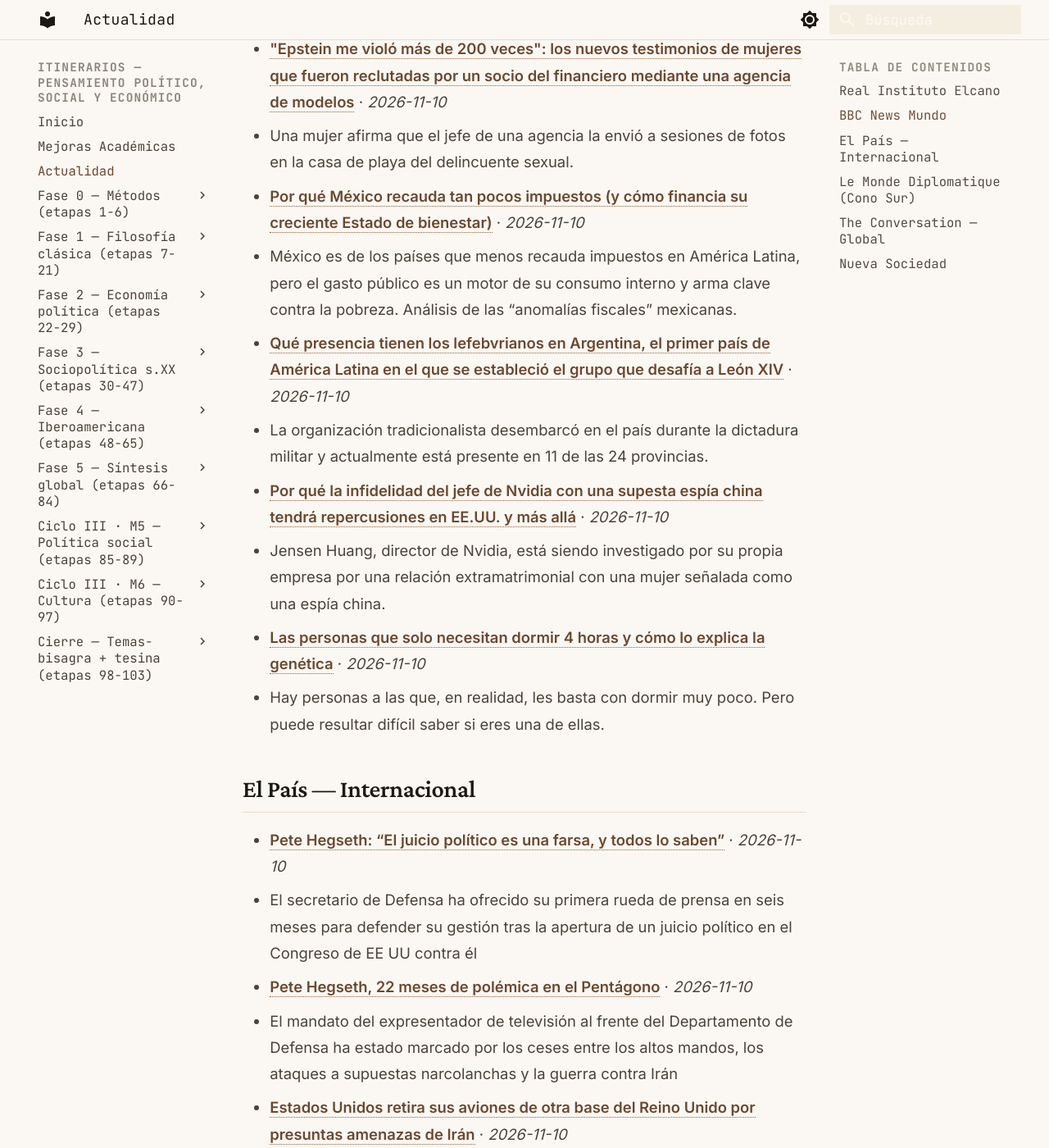
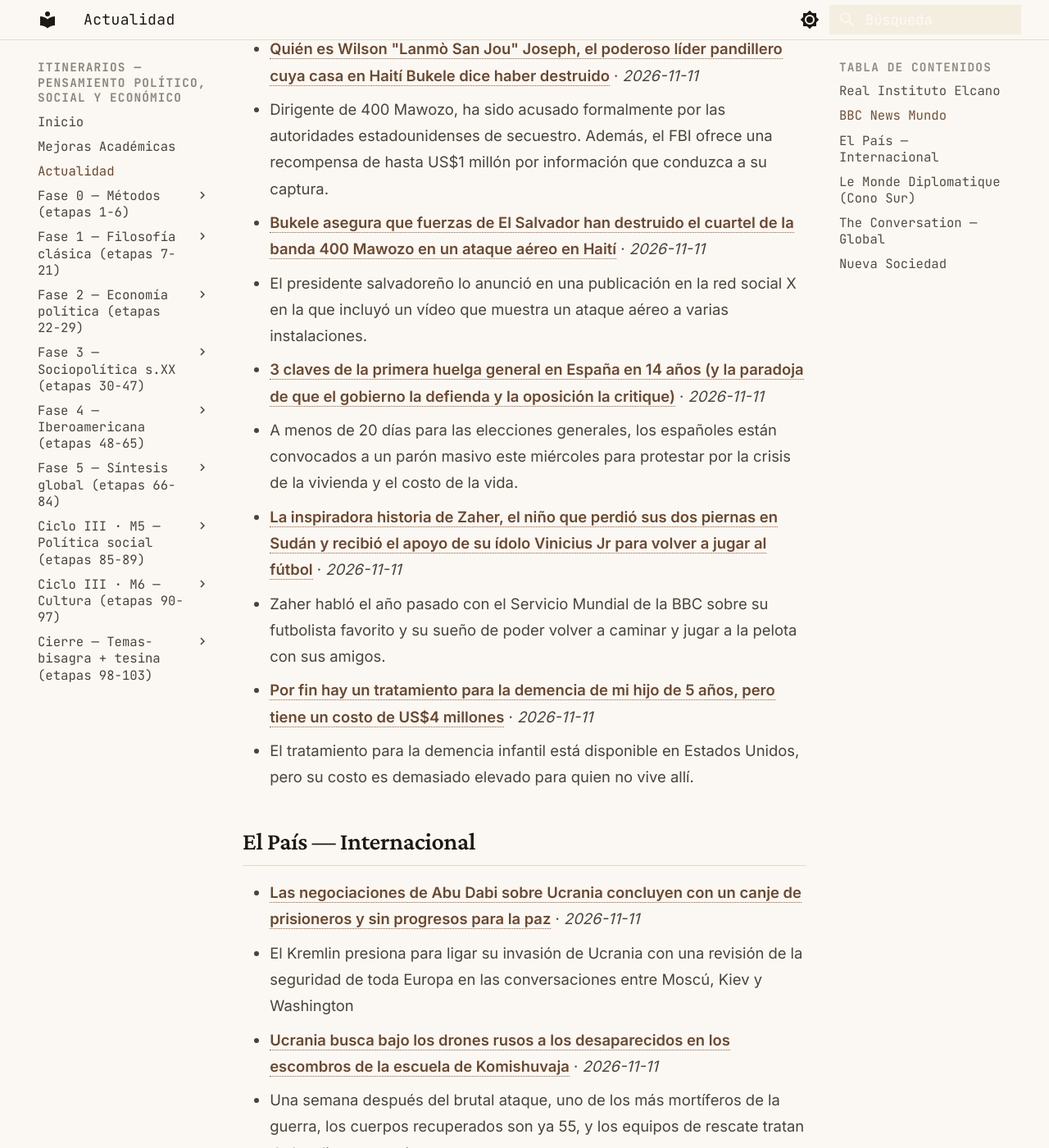
Before and after one commit to MrSpagVi/Curso, an MkDocs documentation site: the page built from docs/actualidad.md, in a window 1280 px wide and 1400 px high, scrolled down 855 px. Shown: the whole window at 82% size. Built offline with MkDocs 1.6.1 and Material for MkDocs 9.7.7, drawn with Linux system fonts in a browser that asks for light colours; some of the changed text lies outside the part shown.

Commit message:
auto: actualidad 2026-11-11

```diff
--- a/docs/actualidad.md
+++ b/docs/actualidad.md
@@ -6,7 +6,7 @@ title: Actualidad
 
 Últimos titulares de fuentes que dictan agenda en ciencia política y geopolítica. Actualizado automáticamente cada día (vía GitHub Actions).
 
-_Última actualización: 2026-11-10 13:59 UTC_
+_Última actualización: 2026-11-11 13:16 UTC_
 
 !!! tip "Ritual mensual — #actualidad"
     El último sábado de cada mes: agarrá **un** titular de los de abajo y escribí **300 palabras** aplicándole **2 autores** del último mes que leíste. ¿Qué diría cada uno? ¿En qué chocan? No resumas la noticia — usala como caso para pensar con las herramientas que venís construyendo. Guardá el texto con el tag `#actualidad` en tu sistema de notas. Esto convierte la teoría en criterio sobre la coyuntura: el objetivo del plan no es citar a Maquiavelo, es leer el presente con él.
@@ -17,25 +17,25 @@ _Sin datos en esta ejecución. Visitar fuente: [https://www.realinstitutoelcano.
 
 ## BBC News Mundo
 
-- **["Epstein me violó más de 200 veces": los nuevos testimonios de mujeres que fueron reclutadas por un socio del financiero mediante una agencia de modelos](https://www.bbc.com/mundo/articles/cq0mem48n7yzo?at_medium=RSS&at_campaign=rss)** · *2026-11-10*
-  - Una mujer afirma que el jefe de una agencia la envió a sesiones de fotos en la casa de playa del delincuente sexual.
-- **[Por qué México recauda tan pocos impuestos (y cómo financia su creciente Estado de bienestar)](https://www.bbc.com/mundo/articles/cm4g109r03npo?at_medium=RSS&at_campaign=rss)** · *2026-11-10*
-  - México es de los países que menos recauda impuestos en América Latina, pero el gasto público es un motor de su consumo interno y arma clave contra la pobreza. Análisis de las “anomalías fiscales” mexicanas.
-- **[Qué presencia tienen los lefebvrianos en Argentina, el primer país de América Latina en el que se estableció el grupo que desafía a León XIV](https://www.bbc.com/mundo/articles/cwp8gg9e0nn7o?at_medium=RSS&at_campaign=rss)** · *2026-11-10*
-  - La organización tradicionalista desembarcó en el país durante la dictadura militar y actualmente está presente en 11 de las 24 provincias.
-- **[Por qué la infidelidad del jefe de Nvidia con una supesta espía china tendrá repercusiones en EE.UU. y más allá](https://www.bbc.com/mundo/articles/c6p9g97x540jo?at_medium=RSS&at_campaign=rss)** · *2026-11-10*
-  - Jensen Huang, director de Nvidia, está siendo investigado por su propia empresa por una relación extramatrimonial con una mujer señalada como una espía china.
-- **[Las personas que solo necesitan dormir 4 horas y cómo lo explica la genética](https://www.bbc.com/mundo/articles/c678pgk14kedo?at_medium=RSS&at_campaign=rss)** · *2026-11-10*
-  - Hay personas a las que, en realidad, les basta con dormir muy poco. Pero puede resultar difícil saber si eres una de ellas.
+- **[Quién es Wilson "Lanmò San Jou" Joseph, el poderoso líder pandillero cuya casa en Haití Bukele dice haber destruido](https://www.bbc.com/mundo/articles/cmzx96kk0ly7o?at_medium=RSS&at_campaign=rss)** · *2026-11-11*
+  - Dirigente de 400 Mawozo, ha sido acusado formalmente por las autoridades estadounidenses de secuestro. Además, el FBI ofrece una recompensa de hasta US$1 millón por información que conduzca a su captura.
+- **[Bukele asegura que fuerzas de El Salvador han destruido el cuartel de la banda 400 Mawozo en un ataque aéreo en Haití](https://www.bbc.com/mundo/articles/c98r7xd65z7ko?at_medium=RSS&at_campaign=rss)** · *2026-11-11*
+  - El presidente salvadoreño lo anunció en una publicación en la red social X en la que incluyó un vídeo que muestra un ataque aéreo a varias instalaciones.
+- **[3 claves de la primera huelga general en España en 14 años (y la paradoja de que el gobierno la defienda y la oposición la critique)](https://www.bbc.com/mundo/articles/cmlyly7jwq24o?at_medium=RSS&at_campaign=rss)** · *2026-11-11*
+  - A menos de 20 días para las elecciones generales, los españoles están convocados a un parón masivo este miércoles para protestar por la crisis de la vivienda y el costo de la vida.
+- **[La inspiradora historia de Zaher, el niño que perdió sus dos piernas en Sudán y recibió el apoyo de su ídolo Vinicius Jr para volver a jugar al fútbol](https://www.bbc.com/mundo/articles/c69q8gxvp0pro?at_medium=RSS&at_campaign=rss)** · *2026-11-11*
+  - Zaher habló el año pasado con el Servicio Mundial de la BBC sobre su futbolista favorito y su sueño de poder volver a caminar y jugar a la pelota con sus amigos.
+- **[Por fin hay un tratamiento para la demencia de mi hijo de 5 años, pero tiene un costo de US$4 millones](https://www.bbc.com/mundo/articles/cxzd6dej1328o?at_medium=RSS&at_campaign=rss)** · *2026-11-11*
+  - El tratamiento para la demencia infantil está disponible en Estados Unidos, pero su costo es demasiado elevado para quien no vive allí.
 
 ## El País — Internacional
 
-- **[Pete Hegseth: “El juicio político es una farsa, y todos lo saben”](https://elpais.com/us/2026-11-10/hegseth-el-juicio-politico-es-una-farsa-y-todos-lo-saben.html)** · *2026-11-10*
-  - El secretario de Defensa ha ofrecido su primera rueda de prensa en seis meses para defender su gestión tras la apertura de un juicio político en el Congreso de EE UU contra él
-- **[Pete Hegseth, 22 meses de polémica en el Pentágono](https://elpais.com/us/2026-11-10/pete-hegseth-22-meses-de-polemica-en-el-pentagono.html)** · *2026-11-10*
-  - El mandato del expresentador de televisión al frente del Departamento de Defensa ha estado marcado por los ceses entre los altos mandos, los ataques a supuestas narcolanchas y la guerra contra Irán
-- **[Estados Unidos retira sus aviones de otra base del Reino Unido por presuntas amenazas de Irán](https://elpais.com/internacional/2026-11-10/estados-unidos-retira-sus-aviones-de-otra-base-del-reino-unido-por-presuntas-amenazas-de-iran.html)** · *2026-11-10*
-  - Varias aeronaves cisterna han sido desplazadas a Alemania y otras localizaciones, según ‘The Wall Street Journal’
+- **[Las negociaciones de Abu Dabi sobre Ucrania concluyen con un canje de prisioneros y sin progresos para la paz](https://elpais.com/internacional/2026-11-11/las-negociaciones-de-abu-dabi-sobre-ucrania-concluyen-con-un-canje-de-prisioneros-y-sin-progresos-para-la-paz.html)** · *2026-11-11*
+  - El Kremlin presiona para ligar su invasión de Ucrania con una revisión de la seguridad de toda Europa en las conversaciones entre Moscú, Kiev y Washington
+- **[Ucrania busca bajo los drones rusos a los desaparecidos en los escombros de la escuela de Komishuvaja](https://elpais.com/internacional/2026-11-11/ucrania-busca-bajo-los-drones-rusos-a-los-desaparecidos-en-los-escombros-de-la-escuela-de-komishuvaja.html)** · *2026-11-11*
+  - Una semana después del brutal ataque, uno de los más mortíferos de la guerra, los cuerpos recuperados son ya 55, y los equipos de rescate tratan de localizar otra veintena
+- **[Evacuadas alrededor de 300 escuelas de Italia por falsas amenazas de bomba](https://elpais.com/internacional/2026-11-11/evacuadas-alrededor-de-300-escuelas-de-italia-por-falsas-amenazas-de-bomba.html)** · *2026-11-11*
+  - Centenares de colegios de Irlanda, Irlanda del Norte y Escocia también han recibido correos que alertaban de un atentado. No se han encontrado explosivos
 - **[Gaza: cuando el sonido de la lluvia da tanto miedo como el de las bombas](https://elpais.com/internacional/2026-11-10/gaza-cuando-el-sonido-de-la-lluvia-da-tanto-miedo-como-el-de-las-bombas.html)** · *2026-11-10*
   - El camarógrafo palestino Ahmed Abu Kmail, de 39 años, describe la desesperación de su familia ante la lluvia que inunda en estos días su miserable tienda de campaña
 - **[Milei, el hombre a quien solo conmueven sus perros](https://elpais.com/internacional/2026-11-10/milei-el-hombre-a-quien-solo-conmueven-sus-perros.html)** · *2026-11-10*
@@ -47,16 +47,16 @@ _Sin datos en esta ejecución. Visitar fuente: [https://www.eldiplo.org/feed/](h
 
 ## The Conversation — Global
 
-- **[US national debt keeps rising after years of tax cuts – and this will make policymaking all the more difficult](https://theconversation.com/us-national-debt-keeps-rising-after-years-of-tax-cuts-and-this-will-make-policymaking-all-the-more-difficult-292099)** · *2026-11-10*
-  - National debt now equals the size of the US economy.
-- **[When a Walmart closes, what happens to nearby stores?](https://theconversation.com/when-a-walmart-closes-what-happens-to-nearby-stores-294847)** · *2026-11-10*
-  - A big retailer can be both a fierce competitor and a traffic-generating anchor for nearby businesses.
-- **[COP31: Governments are failing to rein in emissions from their own power plants](https://theconversation.com/cop31-governments-are-failing-to-rein-in-emissions-from-their-own-power-plants-295592)** · *2026-11-10*
-  - A new study compared power plants’ carbon emissions and found government-owned plants’ emissions were much higher and less responsive to climate policies.
-- **[Economic coercion once ousted Iran’s leader – but that was the 1950s; don’t expect a repeat today](https://theconversation.com/economic-coercion-once-ousted-irans-leader-but-that-was-the-1950s-dont-expect-a-repeat-today-294628)** · *2026-11-10*
-  - A two-year blockade imposed on Iran by Britain gave way to a coup and leadership change. But seven decades later, circumstances are very different.
-- **[RFK Jr. loosens access to unapproved peptides: A health law scholar explains what consumers need to know](https://theconversation.com/rfk-jr-loosens-access-to-unapproved-peptides-a-health-law-scholar-explains-what-consumers-need-to-know-295526)** · *2026-11-10*
-  - Compounding pharmacies will now be able to sell 6 popular peptides, despite the fact they have not been proved safe and effective.
+- **[As the UN adopts an equal world map, meet the three geographers who disputed how the Earth was charted 2000 years ago](https://theconversation.com/as-the-un-adopts-an-equal-world-map-meet-the-three-geographers-who-disputed-how-the-earth-was-charted-2000-years-ago-293297)** · *2026-11-11*
+  - The way a continent appears on the map can shape perceptions of its place in the world – so much is at stake in the depiction of its size and scale.
+- **[Going to the park once a week or more has a measurable impact on a child’s mental health  – new study](https://theconversation.com/going-to-the-park-once-a-week-or-more-has-a-measurable-impact-on-a-childs-mental-health-new-study-293376)** · *2026-11-11*
+  - Children who were taken to the park at least once a week throughout childhood scored 16.5% better on their mental health assessments compared to those who did not.
+- **[Clarissa: this bold and emotional retelling moves Virginia Woolf’s Mrs Dalloway to modern-day Lagos](https://theconversation.com/clarissa-this-bold-and-emotional-retelling-moves-virginia-woolfs-mrs-dalloway-to-modern-day-lagos-295595)** · *2026-11-11*
+  - The film follows Clarissa (Sophie Okonedo) as she prepares to host a party and finds herself revisiting the choices that have shaped her life.
+- **[Poems on the Underground at 40: how Shakespeare inspired one of London’s best-loved public art projects](https://theconversation.com/poems-on-the-underground-at-40-how-shakespeare-inspired-one-of-londons-best-loved-public-art-projects-295499)** · *2026-11-11*
+  - The London tube rumbles to rhythm of the best poetry in the world, and it’s all thanks to Orlando in As You Like It
+- **[Canada’s international student cap hit Atlantic universities hard. Here’s why it matters](https://theconversation.com/canadas-international-student-cap-hit-atlantic-universities-hard-heres-why-it-matters-295649)** · *2026-11-11*
+  - Atlantic Canada’s experiences show that reducing international student numbers is not enough to judge whether a policy works. Its impacts on universities, students and communities matter too.
 
 ## Nueva Sociedad
 
```
